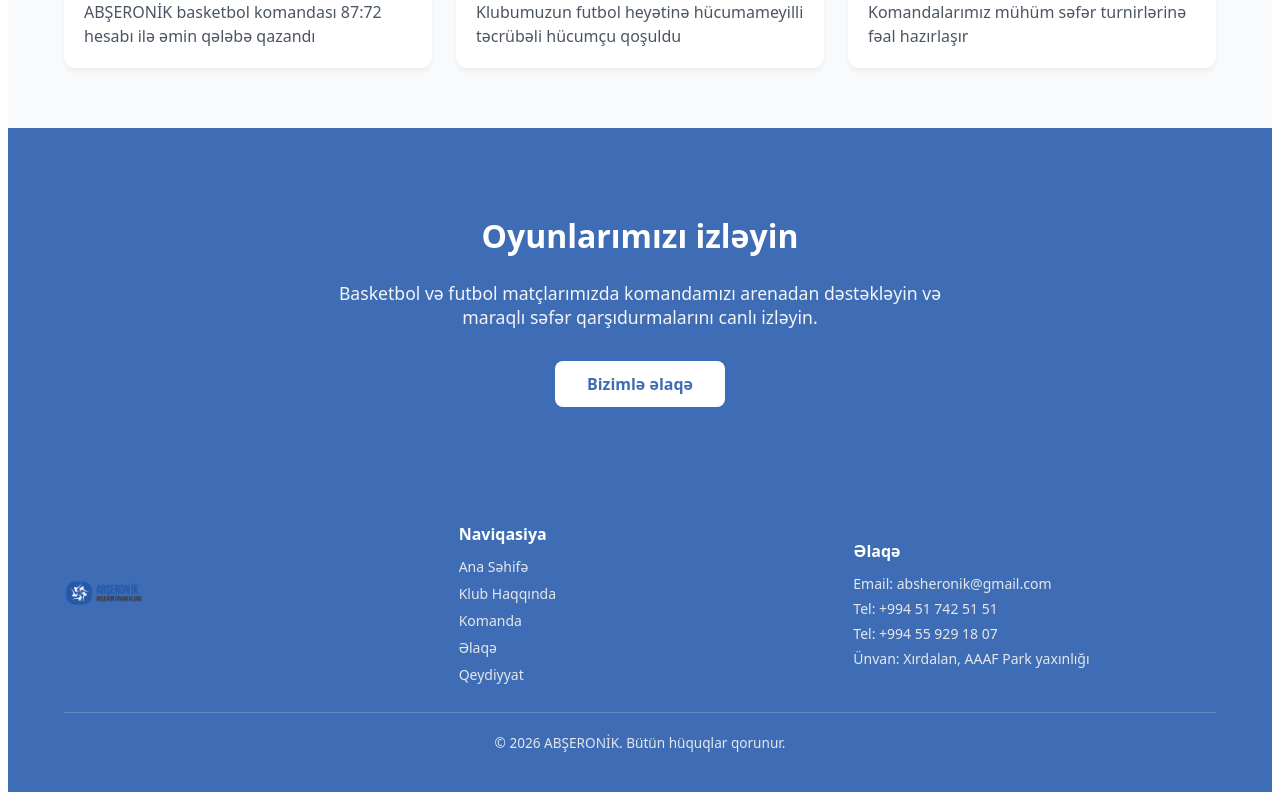
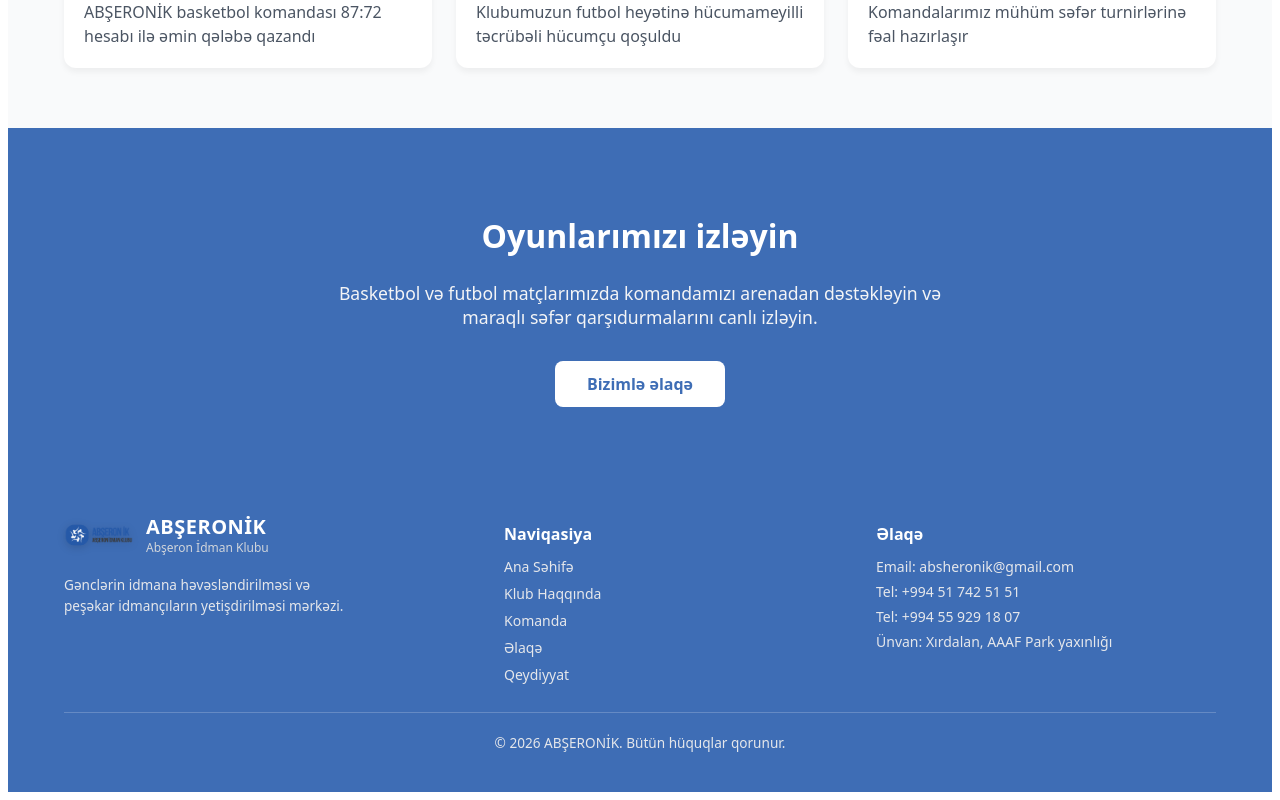
Before and after one commit to EminS17/absheron-ik, a React (Vite) app: page / in a window 1280 px wide. Shown: the part 1364-2164 px from the top of the page. Built offline with nearby package versions, Linux system fonts and the light colour scheme.

Commit message:
footer logo

```diff
--- a/src/components/Layout.jsx
+++ b/src/components/Layout.jsx
@@ -2,7 +2,7 @@ import React, { useState, useEffect } from 'react';
 import { Link, Outlet, useLocation } from 'react-router-dom';
 import { Menu, X } from 'lucide-react';
 
-// 🖼️ Импортируем ваш новый логотип из папки assets
+// 🖼️ Импортируем логотип
 import logo from '../assets/ABŞERON LOQO 2.png';
 
 export default function Layout() {
@@ -129,11 +129,45 @@ export default function Layout() {
       maxWidth: '1152px',
       margin: '0 auto'
     },
+
+    /* --- НОВЫЕ СТИЛИ ДЛЯ ЛОГОТИПА В ФУТЕРЕ --- */
+    footerBrand: {
+      display: 'flex',
+      flexDirection: 'column',
+      gap: '12px',
+      maxWidth: '280px'
+    },
+    footerLogoHeader: {
+      display: 'flex',
+      alignItems: 'center',
+      gap: '12px',
+      textDecoration: 'none'
+    },
     footerLogo: {
-      height: '64px',
+      height: '56px',
       width: 'auto',
-      objectFit: 'contain'
+      objectFit: 'contain',
+      filter: 'drop-shadow(0px 2px 4px rgba(0, 0, 0, 0.15))' // Легкая тень для объема
     },
+    footerLogoTitle: {
+      fontSize: '1.25rem',
+      fontWeight: 'bold',
+      color: '#ffffff',
+      letterSpacing: '0.5px',
+      lineHeight: '1.2'
+    },
+    footerLogoSubtitle: {
+      fontSize: '0.75rem',
+      color: '#d1d5db'
+    },
+    footerDesc: {
+      fontSize: '0.85rem',
+      color: '#e5e7eb',
+      lineHeight: '1.5',
+      margin: 0
+    },
+    /* ----------------------------------------- */
+
     footerTitle: {
       fontWeight: 'bold',
       marginBottom: '12px',
@@ -148,7 +182,8 @@ export default function Layout() {
     footerLink: {
       fontSize: '0.875rem',
       color: '#e5e7eb',
-      textDecoration: 'none'
+      textDecoration: 'none',
+      transition: 'opacity 0.2s'
     },
     footerContactSpace: {
       fontSize: '0.875rem',
@@ -174,20 +209,28 @@ export default function Layout() {
           .desktop-only { display: none !important; }
           .footer-responsive-grid {
             display: flex;
-            flex-direction: column;
+            flexDirection: column;
             gap: 28px;
             text-align: center;
             align-items: center;
+          }
+          .footer-brand-responsive {
+            align-items: center !important;
+            text-align: center !important;
           }
         }
         @media (min-width: 992px) {
           .mobile-only { display: none !important; }
           .footer-responsive-grid {
             display: grid;
-            grid-template-columns: repeat(auto-fit, minmax(220px, 1fr));
+            grid-template-columns: 1.2fr 1fr 1fr;
             gap: 32px;
             text-align: left;
-            align-items: center;
+            align-items: start;
+          }
+          .footer-brand-responsive {
+            align-items: flex-start !important;
+            text-align: left !important;
           }
         }
       `}</style>
@@ -262,10 +305,18 @@ export default function Layout() {
         <div style={styles.footerContainer}>
           <div className="footer-responsive-grid">
 
-            <div>
-              <Link to="/">
+            {/* Обновленный брендинг-блок в футере */}
+            <div style={styles.footerBrand} className="footer-brand-responsive">
+              <Link to="/" style={styles.footerLogoHeader}>
                 <img src={logo} alt="ABŞERONİK Logo" style={styles.footerLogo} />
+                <div>
+                  <div style={styles.footerLogoTitle}>ABŞERONİK</div>
+                  <div style={styles.footerLogoSubtitle}>Abşeron İdman Klubu</div>
+                </div>
               </Link>
+              <p style={styles.footerDesc}>
+                Gənclərin idmana həvəsləndirilməsi və peşəkar idmançıların yetişdirilməsi mərkəzi.
+              </p>
             </div>
 
             <div>
```
